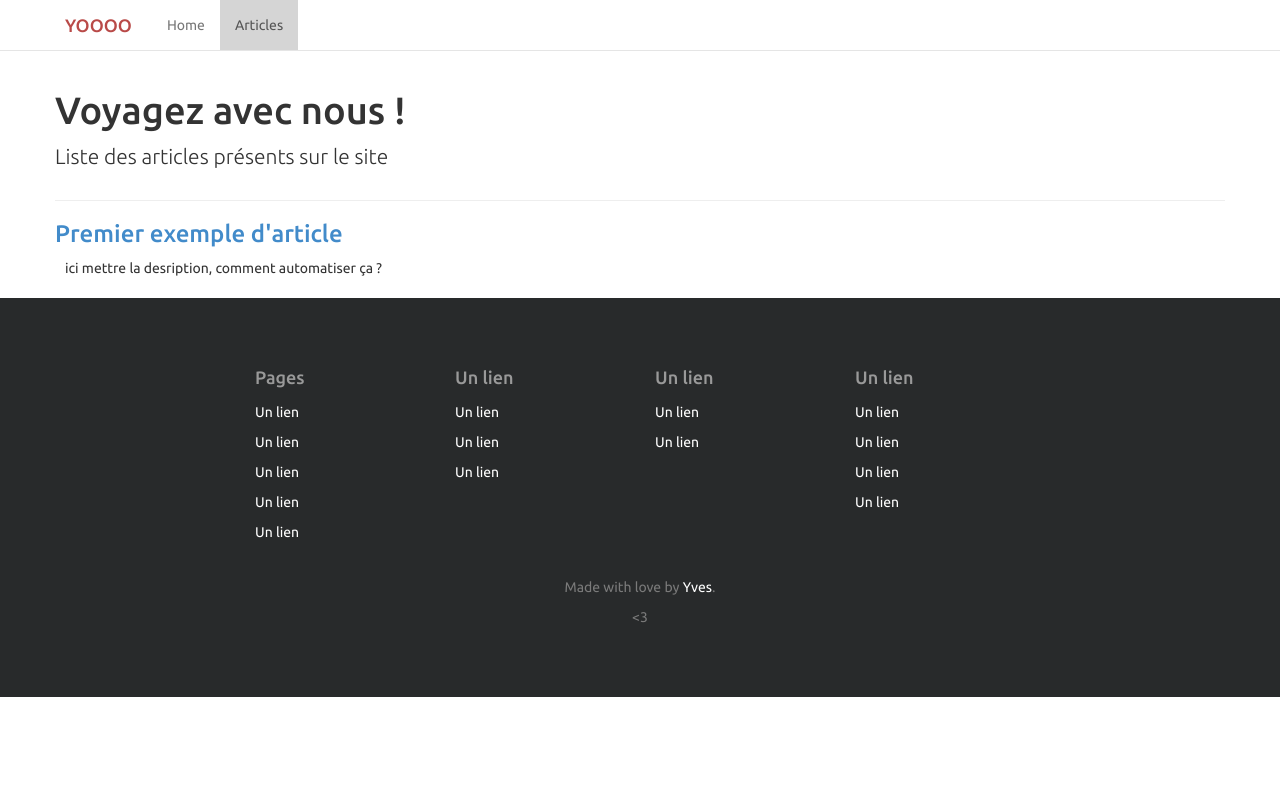
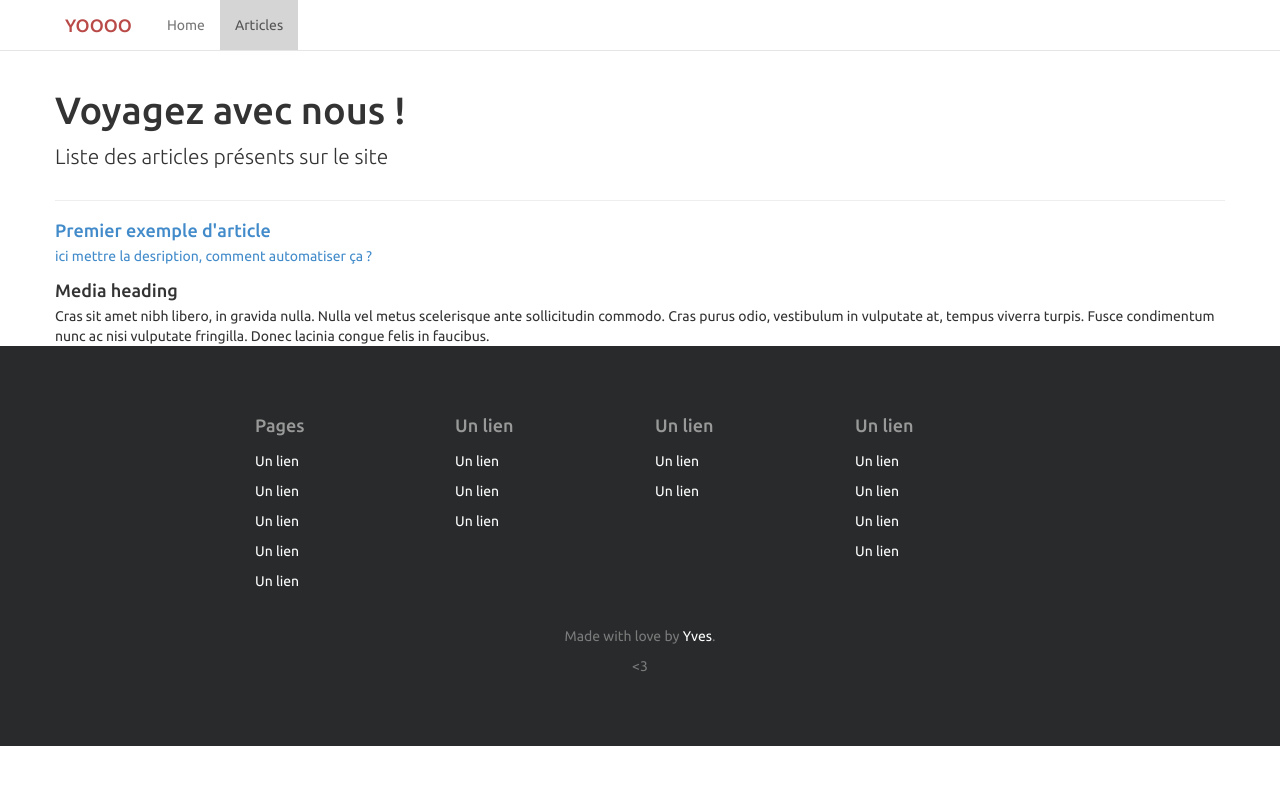
Before and after one commit to link-webcreations/juetpy, a Jekyll site: the page built from articles/index.html, in a window 1280 px wide. Shown: the top 785 px of the page. Built offline with Jekyll 4.4.1, drawn with Linux system fonts in a browser that asks for light colours; Markdown is read by kramdown in place of the engine named in the settings.

Commit message:
try to make a nice summary post page

```diff
--- a/articles/index.html
+++ b/articles/index.html
@@ -11,16 +11,25 @@ slug: articles
     <p class="lead">Liste des articles présents sur le site</p>
   </div>
 
-  <dl>
+  <ul class="media-list">
     {% for post in site.posts %}
-    <dt>
-      <a href="{{ site.url }}{{ post.url }}">
-        <h3>{{ post.title }}</h3>
-      </a>
-    </dt>
-    <dd>
-      <p>ici mettre la desription, comment automatiser ça ?</p>
-    </dd>
+    <li class="media">
+      <div class="media-body">
+        <a href="{{ site.url }}{{ post.url }}">
+          <h4 class="media-heading">{{ post.title }}</h4>
+          ici mettre la desription, comment automatiser ça ?
+        </a>
+      </div>
+    </li>
     {% endfor %}
-  </dl>
+  </ul>
+
+
+<div class="media">
+  <div class="media-body">
+    <h4 class="media-heading">Media heading</h4>
+    Cras sit amet nibh libero, in gravida nulla. Nulla vel metus scelerisque ante sollicitudin commodo. Cras purus odio, vestibulum in vulputate at, tempus viverra turpis. Fusce condimentum nunc ac nisi vulputate fringilla. Donec lacinia congue felis in faucibus.
+  </div>
+</div>
+
 </section>
```
